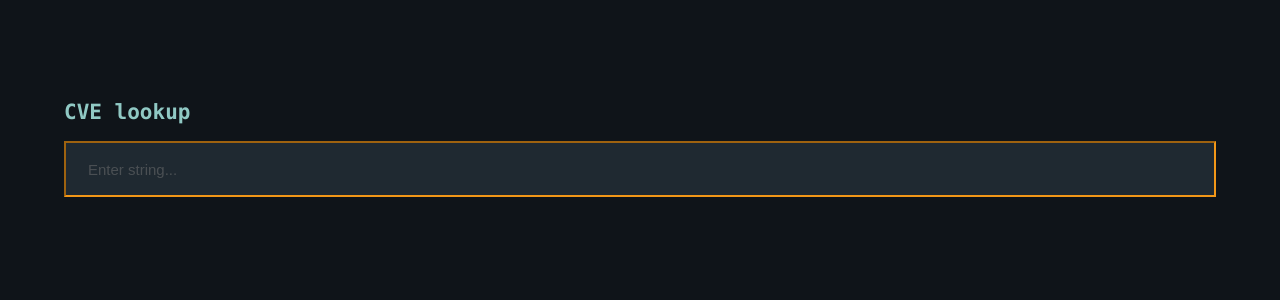
After one commit to rosvik/cve.248.no, a Flask app: template templates/index.html in a window 1280 px wide. The commit adds this page. Shown: the top 300 px of the page. Run offline with Flask 2, Linux system fonts and the light colour scheme; the template is opened without the code that fills it, so the values that code supplies are empty.

Commit message:
CVE lookup 1.0

```diff
--- a/api.py
+++ b/api.py
@@ -1,19 +1,19 @@
-from flask import Flask, g, render_template, jsonify
+from flask import Flask, g, render_template, jsonify, request, Response
 import sqlite3
 import os
 import re
 import urllib
 from markupsafe import Markup
+from werkzeug.routing import BaseConverter
 
 DATABASE = "./cve.db"
 
 # Create app
 app = Flask(__name__)
-app.config['DEBUG'] = True
+app.config['DEBUG'] = False
 app.config['SECRET_KEY'] = 'super-secret'
+app.config['JSONIFY_PRETTYPRINT_REGULAR'] = False
 
-# helper method to get the database since calls are per thread,
-# and everything function is a new thread when called
 def get_db():
 	db = getattr(g, '_database', None)
 	if db is None:
@@ -22,11 +22,17 @@ def get_db():
 	return db
 
 def dict_factory(cursor, row):
-    d = {}
-    for idx, col in enumerate(cursor.description):
-        d[col[0]] = row[idx]
-    return d
+	d = {}
+	for idx, col in enumerate(cursor.description):
+		d[col[0]] = row[idx]
+	return d
 
+class RegexConverter(BaseConverter):
+	def __init__(self, url_map, *items):
+		super(RegexConverter, self).__init__(url_map)
+		self.regex = items[0]
+
+app.url_map.converters['regex'] = RegexConverter
 
 # helper to close
 @app.teardown_appcontext
@@ -38,28 +44,46 @@ def close_connection(exception):
 @app.route("/")
 def index():
 	db = get_db()
-	data = db.execute('SELECT * FROM t WHERE Name = "CVE-1999-0001"').fetchall()
+	data = db.execute('SELECT Name FROM t ORDER BY id DESC limit 100').fetchall()
+	return render_template(r"index.html", title="CVE lookup", data=data)
 
-	return jsonify(data)
+@app.route("/search.json")
+def all_json():
+	query = request.args.get('q')
 
+	formula = "(C|^)(V|^)(E|^)(-|^)([0-9]{1,4}|^)(-|^)[0-9]{4,}$"
+	if not re.search(formula, query):
+		content = {'please move along': 'nothing to see here'}
 
-@app.route("/CVE-<int:year>-<int:number>.json")
+		return jsonify({'statuscode': 404, 'message': 'No results found'}), 200, {'Content-Type': 'application/json; charset=utf-8'}
+
+	db = get_db()
+	data = db.execute(f'SELECT Name FROM t WHERE Name LIKE \"%{query}%\"').fetchall()
+	return jsonify({'statuscode': 200, 'message': 'success', 'data': data}), 200, {'Content-Type': 'application/json; charset=utf-8'}
+
+@app.route('/CVE-<regex("[0-9]+"):year>-<regex("[0-9]+"):number>.json')
 def cve_api(year, number):
 	db = get_db()
 	data = db.execute(f'SELECT * FROM t WHERE Name = "CVE-{year}-{number}"').fetchone()
 
-	return jsonify(data)
+	ret = jsonify(data)
+	resp = Response(response=ret,
+					status=200,
+					mimetype="application/json")
+	return resp
 
-@app.route("/CVE-<int:year>-<int:number>")
-@app.route("/CVE-<int:year>-<int:number>.html")
+@app.route('/CVE-<regex("[0-9]+"):year>-<regex("[0-9]+"):number>')
+@app.route('/CVE-<regex("[0-9]+"):year>-<regex("[0-9]+"):number>.html')
 def cve_frontend(year, number):
 	db = get_db()
 	data = db.execute(f'SELECT * FROM t WHERE Name = "CVE-{year}-{number}"').fetchone()
 
-	data['References'] = data['References'].split('   |   ')
+	if data['References']: data['References'] = data['References'].split('   |   ')
+	if data['Comments']: data['Comments'] = data['Comments'].replace(' | ', ' \n ')
+	if data['Votes']: data['Votes'] = data['Votes'].split(' | ')
 
 	for i, reference in enumerate(data['References']):
-		formula = 'https://'
+		formula = 'http[s]?://'
 		p = re.compile(formula)
 		rep = p.sub(' https://', reference)
 		data['References'][i] = rep
@@ -67,10 +91,4 @@ def cve_frontend(year, number):
 	return render_template(r"cve.html", title=f"CVE-{year}-{number}", data=data)
 
 if __name__ == "__main__":
-	"""
-	Use python sqlite3 to create a local database, insert some basic data and then
-	display the data using the flask templating.
-
-	http://flask.pocoo.org/docs/0.12/patterns/sqlite3/
-	"""
 	app.run()
--- /dev/null
+++ b/static/style.css
@@ -0,0 +1,51 @@
+body {
+	background-color: rgb(15, 20, 25);
+	color: rgb(144, 201, 196);
+	width: 90%;
+	max-width: 1200px;
+	margin: 100px auto 40px auto;
+	font-family: Menlo, Courier, monospace, sans-serif, serif;
+	font-size: 14px;
+}
+
+.input-container {
+	display: flex;
+}
+
+input {
+	flex-grow: 1;
+	height: 50px;
+	background-color: rgb(31, 41, 49);
+	color: rgb(144, 201, 196);
+	border-color: rgb(242, 151, 24);
+	margin-bottom: 30px;
+	text-indent: 20px;
+	font-size: 15px;
+}
+
+input:focus {
+	outline: none;
+}
+
+::placeholder {
+	opacity: .5;
+}
+
+th {
+	text-align: left;
+	opacity: 0.7;
+	min-width: 70px;
+}
+
+td {
+	word-break: break-all;
+}
+
+a {
+	color: rgb(242, 151, 24);
+}
+
+footer {
+	margin: 100px 0 100px 0;
+	text-align: center;
+}
--- /dev/null
+++ b/templates/index.html
@@ -0,0 +1,23 @@
+<!doctype html>
+<title>{% block title %}{% endblock %}</title>
+<link rel="stylesheet" href="{{ url_for('static', filename='style.css') }}">
+
+<section>
+	<h1>CVE lookup</h1>
+
+	<div class="input-container">
+		<input type="text" id="hash_entry" placeholder="Enter string...">
+	</div>
+
+  <div id="content">
+    {% if data %}
+      <ul>
+        {% for CVE in data %}
+          <li><a href="{{CVE.Name}}">{{ CVE.Name }}</a></li>
+        {% endfor %}
+      </ul>
+    {% endif %}
+  </div>
+</section>
+
+<script type="text/javascript" src="{{ url_for('static', filename='script.js') }}"></script>
```
Also changed, not shown: cve.py (+10 -17 lines), static/script.js (added, +113 -0 lines), templates/cve.html (+24 -7 lines).
